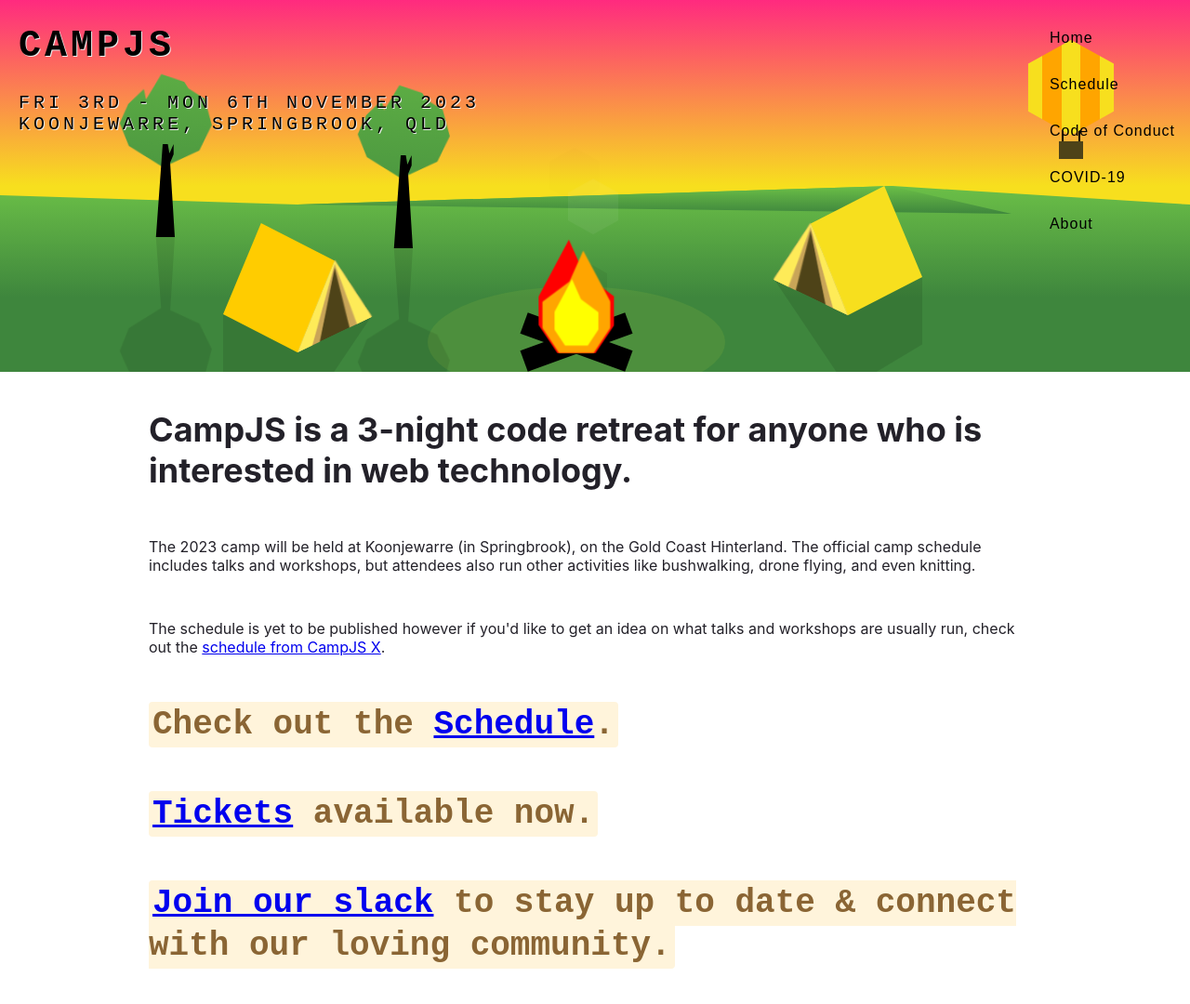
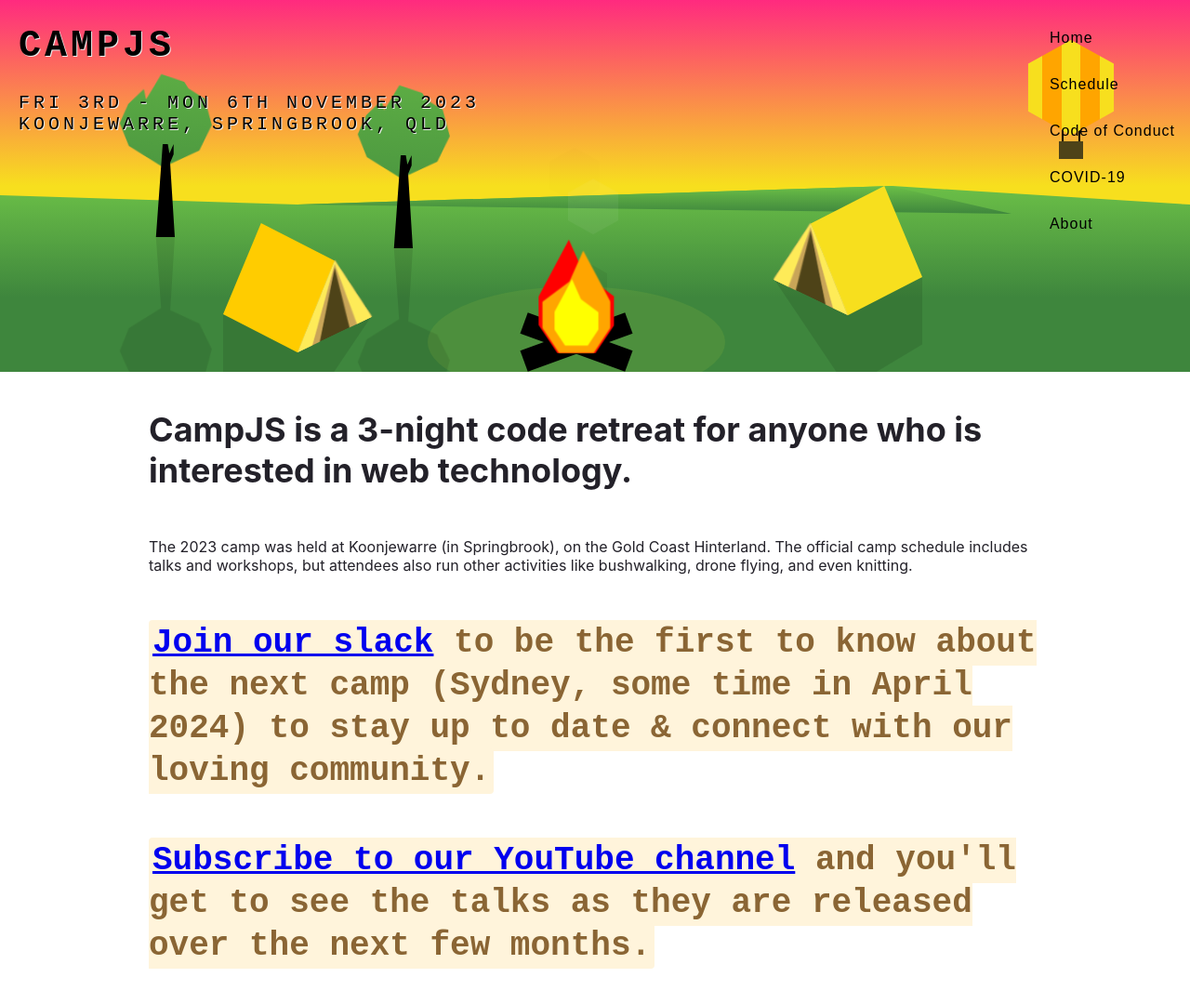
Before and after one commit to campjs/campjs-xi, a Gatsby site: page / in a window 1280 px wide. Shown: the top 1080 px of the page at 93% size. Built offline with nearby package versions, Linux system fonts and the light colour scheme; Gatsby itself is replaced by a stand-in of ours.

Commit message:
Change website for post event info

```diff
--- a/src/pages/index.js
+++ b/src/pages/index.js
@@ -18,22 +18,33 @@ const IndexPage = ({ location }) => {
       <Heading>
         CampJS is a 3-night code retreat for anyone who is interested in web technology.
       </Heading>
+
       <p style={paragraphStyles}>
-        The 2023 camp will be held at Koonjewarre (in Springbrook), on the Gold Coast Hinterland. The official camp schedule includes talks and workshops, but attendees also run other activities like bushwalking, drone flying, and even knitting.
+        The 2023 camp was held at Koonjewarre (in Springbrook), on the Gold Coast Hinterland. The official camp schedule includes talks and workshops, but
+        attendees also run other activities like bushwalking, drone flying, and even knitting.
       </p>
-      <p style={paragraphStyles}>
-        The schedule is yet to be published however if you'd like to get an idea on what talks and workshops are usually run, check out the <a href="https://x.campjs.org/schedule" rel="noopener noreferrer" target="_blank">schedule from CampJS X</a>.
-      </p>
+      <Heading>
+        <code style={codeStyles}><a href="https://campjs.org/slack" rel="noopener noreferrer" target="_blank">Join our slack</a> to be the first to know
+          about the next camp (Sydney, some time in April 2024) to stay up to date & connect with our loving community.</code>
+      </Heading>
 
+      <Heading>
+        <code style={codeStyles}><a href="https://youtube.com/@CampJS" rel="noopener noreferrer" target="_blank">Subscribe to our YouTube channel</a> and you'll
+            get to see the talks as they are released over the next few months.</code>
+      </Heading>
+
+      {/*
       <Heading>
         <code style={codeStyles}>Check out the <a href="https://cfp.campjs.org/campjs-xi/schedule/" rel="noopener noreferrer" target="_blank">Schedule</a>.</code>
       </Heading>
+      <p style={paragraphStyles}>
+        The schedule is yet to be published however if you'd like to get an idea on what talks and workshops are usually run, check out the
+        <a href="https://x.campjs.org/schedule" rel="noopener noreferrer" target="_blank">schedule from CampJS X</a>.
+      </p>
       <Heading>
         <code style={codeStyles}><a href="https://ti.to/campjs/campjs-xi" rel="noopener noreferrer" target="_blank">Tickets</a> available now.</code>
       </Heading>
-      <Heading>
-        <code style={codeStyles}><a href="https://campjs.org/slack" rel="noopener noreferrer" target="_blank">Join our slack</a> to stay up to date & connect with our loving community.</code>
-      </Heading>
+      */}
       <iframe width="840" height="472" src="https://www.youtube.com/embed/G1ObNPCYkOg?si=avJOp8qrWfwlURG4" title="YouTube video player" frameborder="0" allow="accelerometer; autoplay; clipboard-write; encrypted-media; gyroscope; picture-in-picture; web-share" allowfullscreen></iframe>
       <br />
       <br />
```
